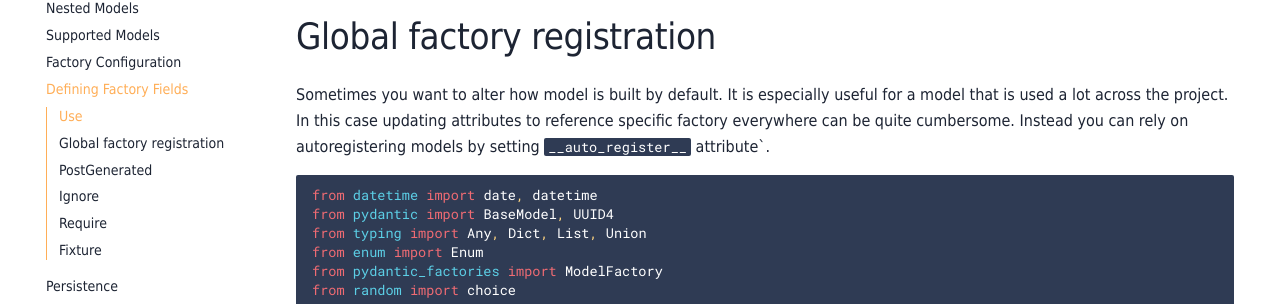
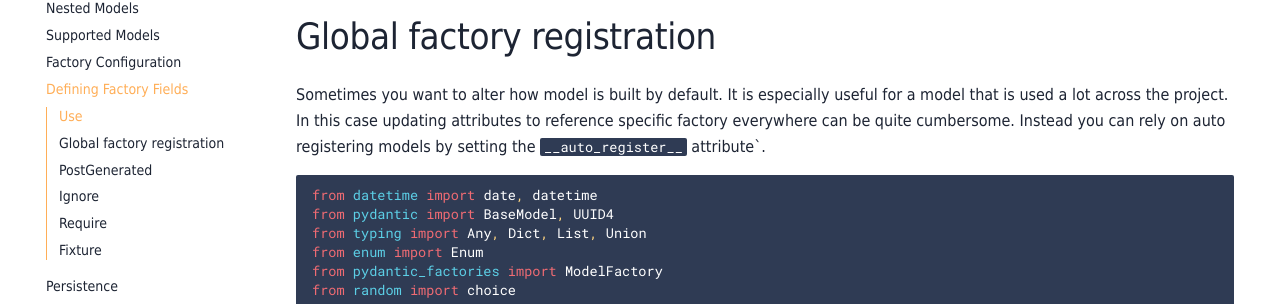
Before and after one commit to litestar-org/polyfactory, an MkDocs documentation site: the page built from docs/usage/4-defining-factory-fields.md, in a window 1280 px wide and 900 px high, scrolled down 2483 px. Shown: the part 175-479 px from the top of the window. Built offline with MkDocs 1.6.1 and Material for MkDocs 9.7.7, drawn with Linux system fonts in a browser that asks for light colours; comment, search, counter and statistics services are not loaded.

Commit message:
Update docs/usage/4-defining-factory-fields.md
Co-authored-by: Na'aman Hirschfeld <nhirschfeld@gmail.com>

````diff
--- a/docs/usage/4-defining-factory-fields.md
+++ b/docs/usage/4-defining-factory-fields.md
@@ -126,7 +126,7 @@ class PetFactory(ModelFactory):
 ## Global factory registration
 
 Sometimes you want to alter how model is built by default. It is especially useful for a model that is used a lot across the project. In this case updating attributes to reference specific factory everywhere can be quite cumbersome. Instead
-you can rely on autoregistering models by setting `__auto_register__` attribute`.
+you can rely on auto registering models by setting the `__auto_register__` attribute`.
 
 ```python
 from datetime import date, datetime
````
